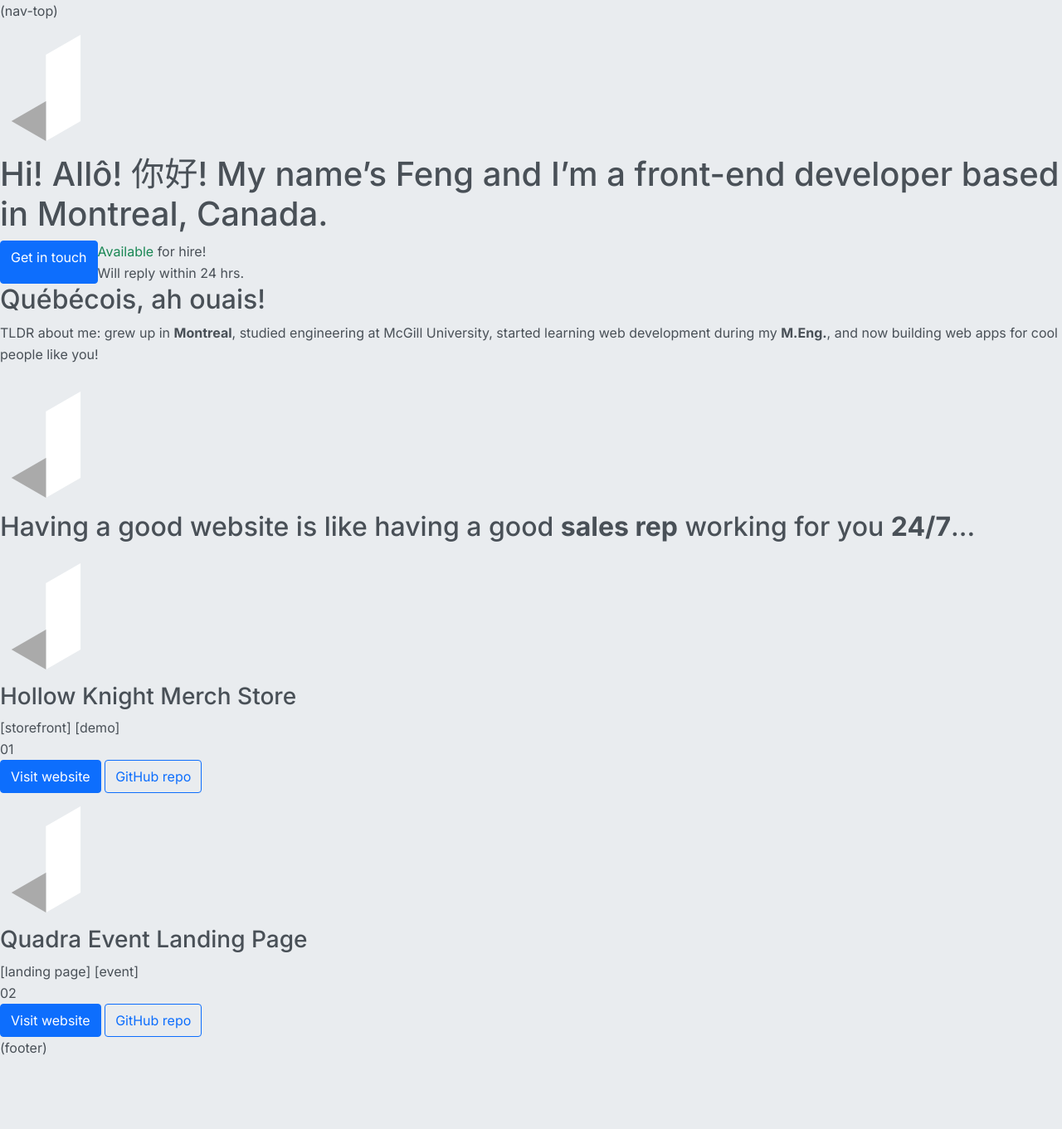
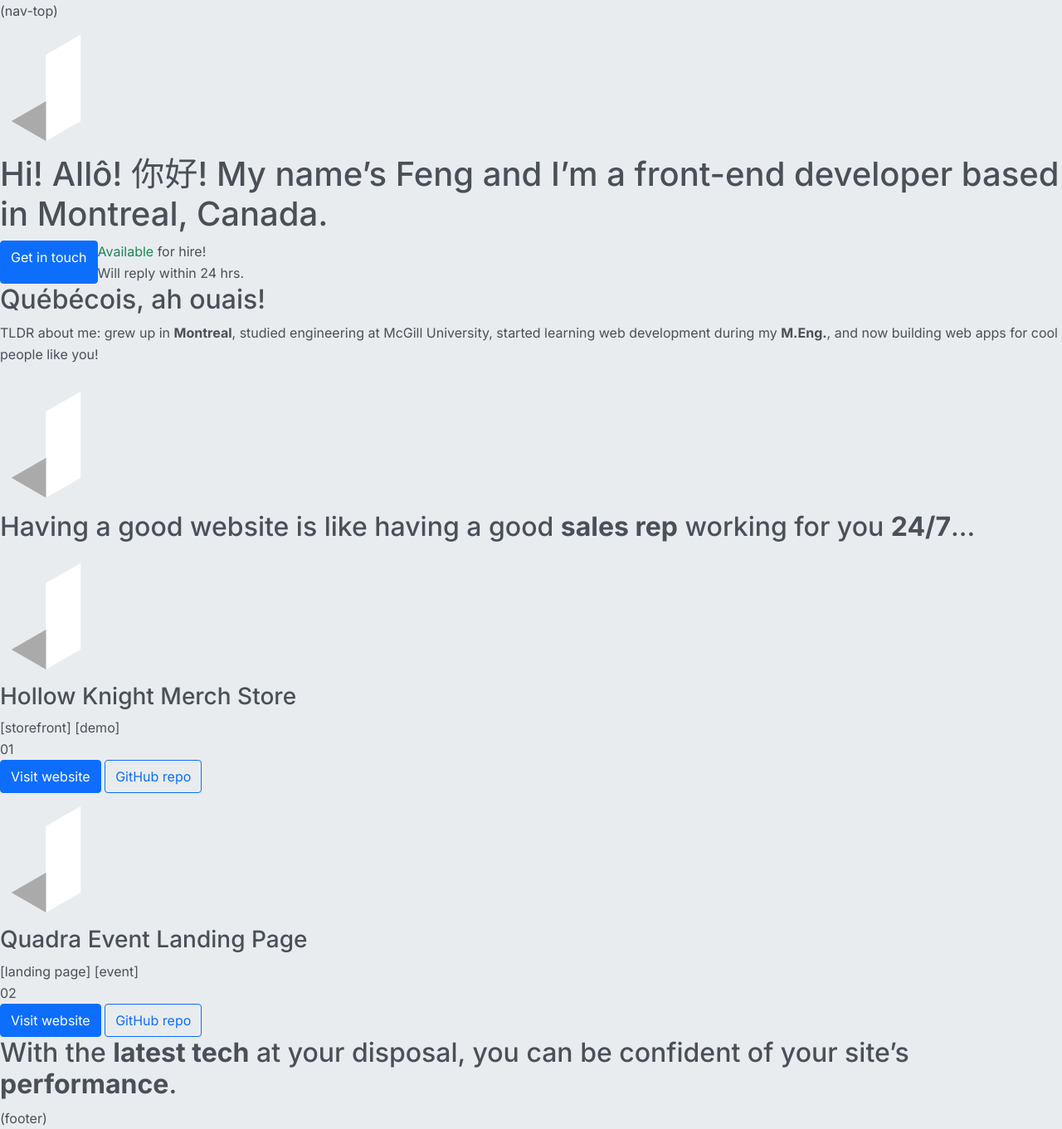
Before and after one commit to jingtianfeng/jtfeng-personal-1, a Jekyll site: the page built from index.html, in a window 1280 px wide. Shown: the whole page at 83% size. Built offline with Jekyll 4.4.1, drawn with Linux system fonts in a browser that asks for light colours; before the commit the page ends 1276 px from its top, so only the background shows below that.

Commit message:
Copywrite index: <section> skills <h2>

```diff
--- a/index.html
+++ b/index.html
@@ -85,3 +85,9 @@ title: Portfolio
         </a>
     </div>
 </section>
+<section>
+    <h2>
+        With the <strong>latest tech</strong> at your disposal,
+        you can be confident of your site’s <strong>performance</strong>.
+    </h2>
+</section>
```
